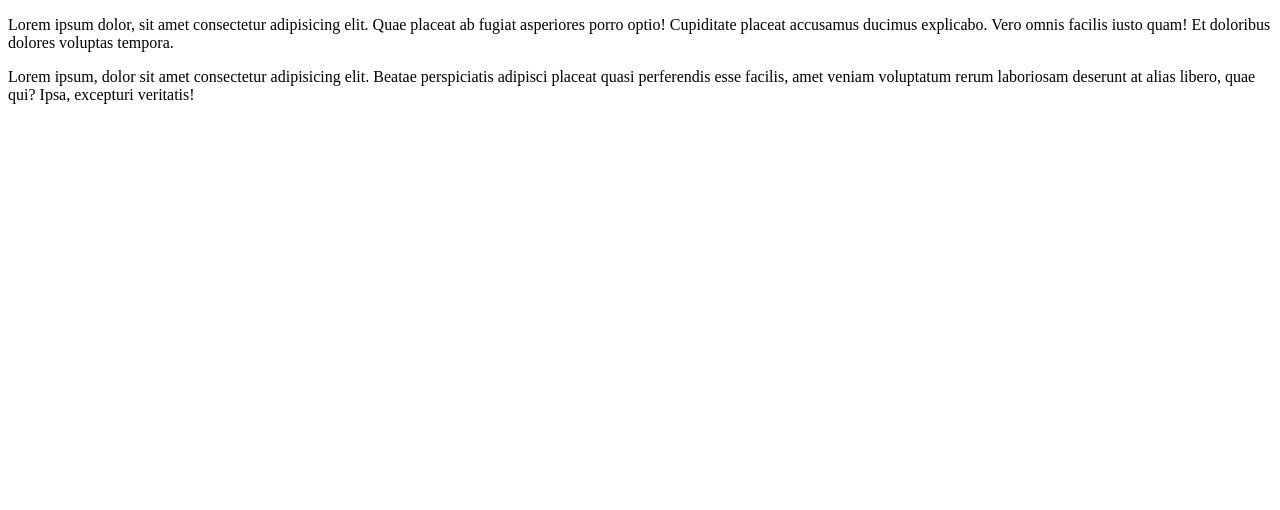
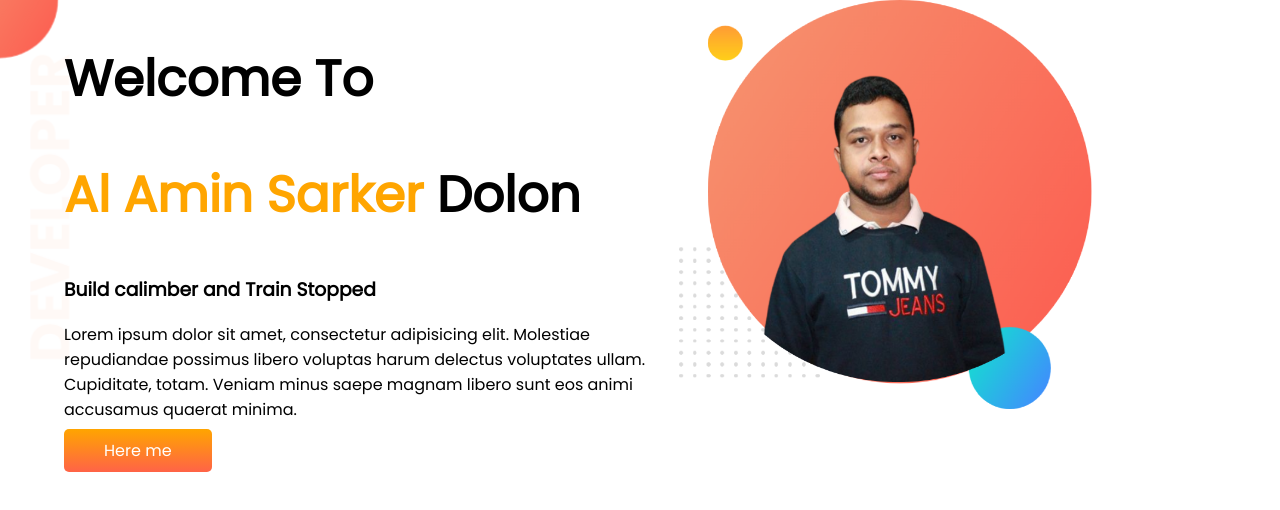
Before and after one commit to alamindolon/demo_portfolio, a plain HTML site: page index.html in a window 1280 px wide. Drawn offline with Linux system fonts and the light colour scheme.

Commit message:
top_banner

```diff
--- a/index.html
+++ b/index.html
@@ -4,10 +4,31 @@
     <meta charset="UTF-8">
     <meta http-equiv="X-UA-Compatible" content="IE=edge">
     <meta name="viewport" content="width=device-width, initial-scale=1.0">
+    <link rel="stylesheet" href="style.css">
+    <link rel="preconnect" href="https://fonts.googleapis.com">
+    <link rel="preconnect" href="https://fonts.gstatic.com" crossorigin>
+    <link href="https://fonts.googleapis.com/css2?family=Poppins:wght@200;400&display=swap" rel="stylesheet">
+
+
     <title>Protfolio</title>
 </head>
 <body>
-    <p>Lorem ipsum dolor, sit amet consectetur adipisicing elit. Quae placeat ab fugiat asperiores porro optio! Cupiditate placeat accusamus ducimus explicabo. Vero omnis facilis iusto quam! Et doloribus dolores voluptas tempora.</p>
-    <p>Lorem ipsum, dolor sit amet consectetur adipisicing elit. Beatae perspiciatis adipisci placeat quasi perferendis esse facilis, amet veniam voluptatum rerum laboriosam deserunt at alias libero, quae qui? Ipsa, excepturi veritatis!</p>
+    <section class="top_banner">
+        <div class="half-width">
+            <h1>Welcome To </h1>
+            <h1><span class="name_color">Al Amin Sarker</span> Dolon </h1>
+            <h3>Build calimber and Train Stopped </h3>
+            <p>Lorem ipsum dolor sit amet, consectetur adipisicing elit. Molestiae repudiandae possimus libero voluptas harum delectus voluptates ullam. Cupiditate, totam. Veniam minus saepe magnam libero sunt eos animi accusamus quaerat minima.</p>
+            <a class="link_button" target="-blank" href="http://alaminsarker.me/">Here me</a>
+
+        </div>
+        <div class="half-width">
+            <img src="images/dolon_2.png" alt="">
+
+        </div>
+
+
+    </section>
+
 </body>
 </html>
--- /dev/null
+++ b/style.css
@@ -0,0 +1,33 @@
+body{
+    font-family: 'Poppins', sans-serif;
+    margin: 0;
+}
+h1{
+    font-size: 50px;
+}
+.name_color{
+    color: orange;
+}
+section{
+    display: flex;
+    padding-left: 5%;
+}
+.half-width{
+    width: 50%;
+
+}
+.half-width img{
+    width: 70%;
+}
+.link_button{
+    color: white;
+    background-image: linear-gradient(orange,tomato);
+    text-decoration: none;
+    padding: 10px 40px;
+    border-radius: 5px;
+}
+.top_banner{
+    background-image: url(images/top-banner.png);
+    background-repeat: no-repeat;
+
+}
```
Also changed, not shown: images/dolon_2.png (added), images/dream-bg.png (added), images/exp-bg.png (added), images/jhankar.png (added), images/jhankar2.png (added), images/my-bg.png (added), images/my-bg2 (2).png (added), images/my-bg2.png (added), images/top-banner.png (added), 4 other files.
